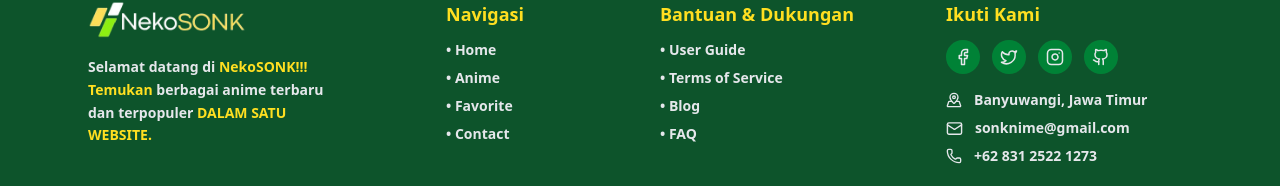
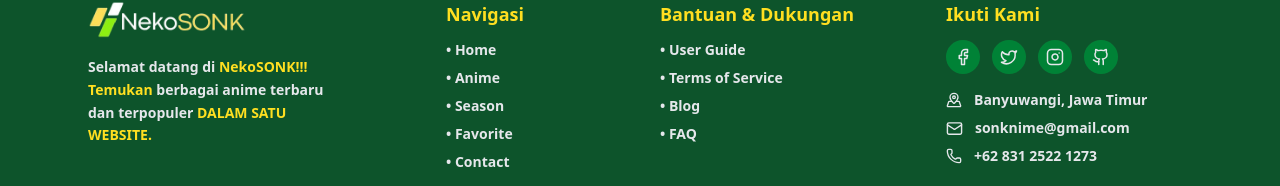
Before and after one commit to sasongcode/sonkanime, a React (Vite) app: page / in a window 1280 px wide. Shown: the part 940-1126 px from the top of the page. Built offline with nearby package versions, Linux system fonts and the light colour scheme; no server answers.

Commit message:
menambahkan navigasi season

```diff
--- a/src/components/Footer.tsx
+++ b/src/components/Footer.tsx
@@ -63,6 +63,18 @@ export default function Footer() {
                     hover:after:w-full"
               >
                 • Anime
+              </Link>
+            </li>
+            <li>
+              <Link
+                to="/season"
+                className="relative text-gray-200 hover:text-yellow-400 transition-colors
+                    after:content-[''] after:absolute after:left-2 after:-bottom-1
+                    after:h-[2px] after:w-0 after:bg-yellow-400
+                    after:transition-all after:duration-300
+                    hover:after:w-full"
+              >
+                • Season
               </Link>
             </li>
             <li>
```
